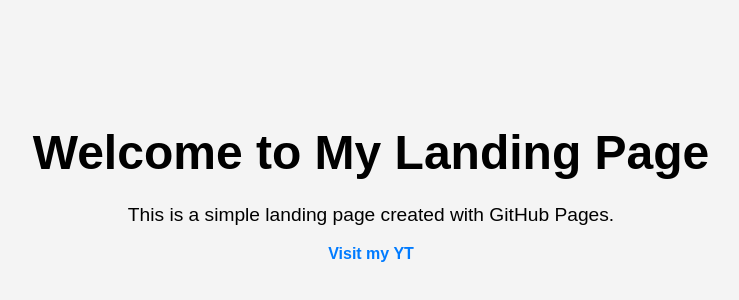
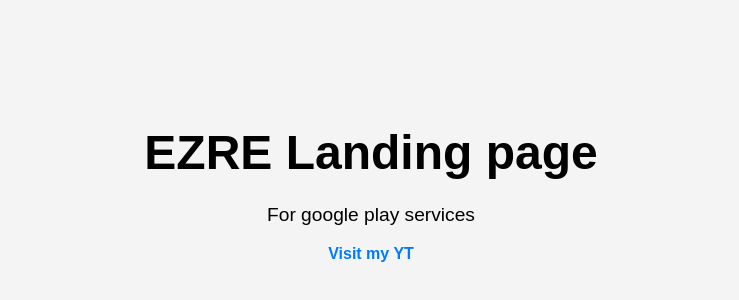
Before and after one commit to adas191/EZRE, a plain HTML site: page index.html in a window 1280 px wide. Shown: the part 218-518 px from the top of the page, without its empty margins (269-1008 px from the left). Drawn offline with Linux system fonts and the light colour scheme.

Commit message:
Update index.html

```diff
--- a/index.html
+++ b/index.html
@@ -33,8 +33,8 @@
 </head>
 <body>
     <div class="container">
-        <h1>Welcome to My Landing Page</h1>
-        <p>This is a simple landing page created with GitHub Pages.</p>
+        <h1>EZRE Landing page</h1>
+        <p>For google play services</p>
         <a href="https://www.youtube.com/channel/UCJcS01QWl5QNKv35Sq9Exog">Visit my YT</a>
     </div>
 </body>
```
